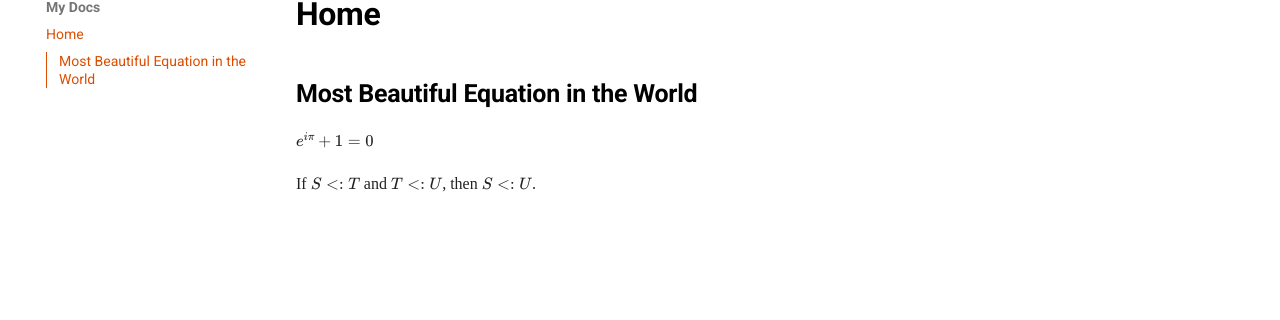
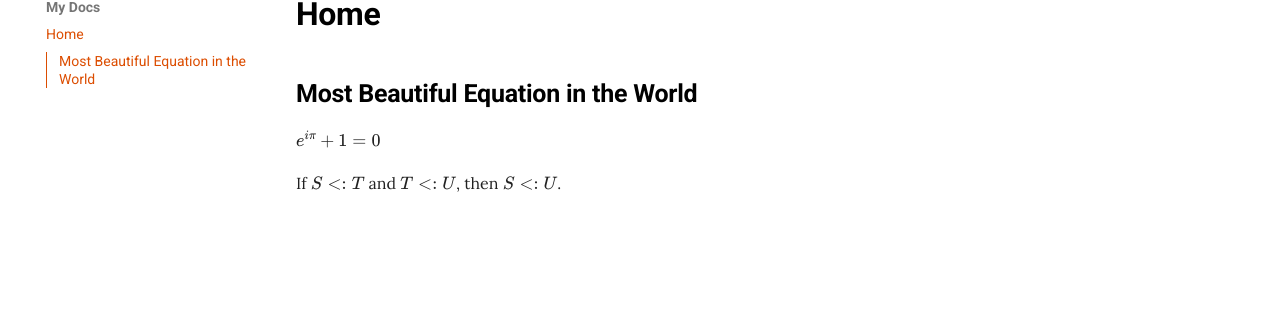
Before and after one commit to nus-cs2030s/mkdocs-test, an MkDocs documentation site: the page built from docs/index.md, in a window 1280 px wide. Shown: the part 104-424 px from the top of the page. Built offline with MkDocs 1.6.1 and Material for MkDocs 9.7.7, drawn with Linux system fonts in a browser that asks for light colours.

Commit message:
Add more CSS

```diff
--- a/mkdocs.yml
+++ b/mkdocs.yml
@@ -45,5 +45,7 @@ extra_javascript:
   - https://cdn.jsdelivr.net/npm/mathjax@3/es5/tex-mml-chtml.js
 extra_css:
   - 'stylesheets/extra.css'
+  - 'https://fonts.googleapis.com/css?family=Roboto:400,700'
+  - 'https://fonts.googleapis.com/css2?family=Lora:ital,wght@0,400;0,500;0,600;0,700;1,400;1,500;1,600;1,700&display=swap'
 nav:
   - Home: 'index.md'
```
